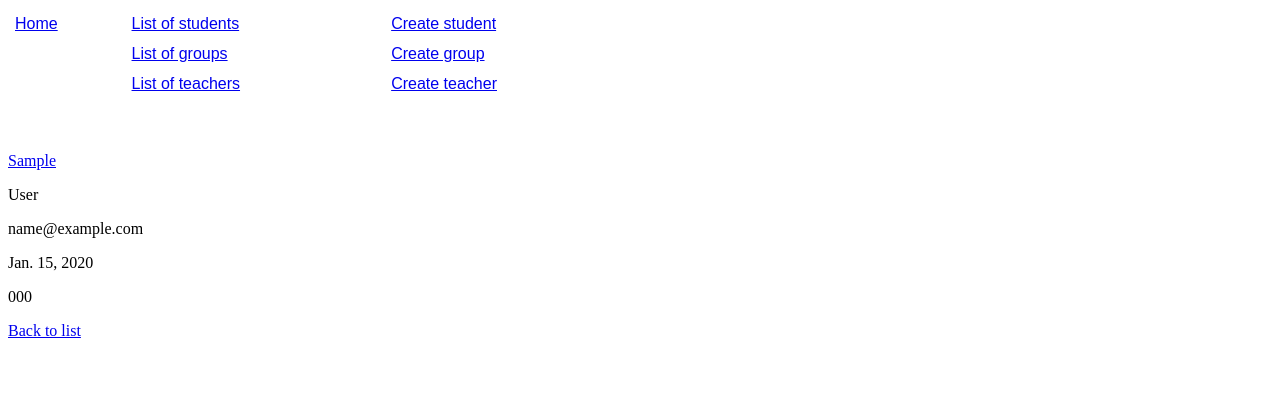
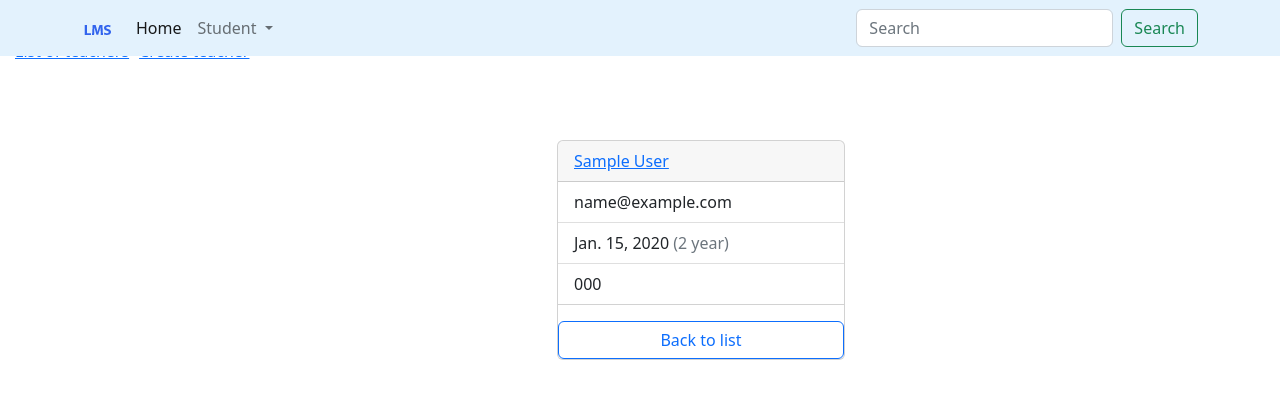
Before and after one commit to NikolasOD/django_lms, a Django app: page /students/detail/1/ in a window 1280 px wide. Shown: the top 399 px of the page. Run offline with Django 4.2, Linux system fonts and the light colour scheme; tables that the repository leaves empty hold one stand-in row (values such as "Sample post"); parts of the project's set-up code (start-up, migrations or seed data) failed here and were passed over; some libraries are stand-ins or nearby versions.

Commit message:
Lesson 17

```diff
--- a/lms/settings.py
+++ b/lms/settings.py
@@ -122,12 +122,16 @@ USE_TZ = True
 # https://docs.djangoproject.com/en/4.1/howto/static-files/
 
 STATIC_URL = 'static/'
+STATIC_ROOT = BASE_DIR / 'static'
 
 # Default primary key field type
 # https://docs.djangoproject.com/en/4.1/ref/settings/#default-auto-field
 
 DEFAULT_AUTO_FIELD = 'django.db.models.BigAutoField'
 
+USE_L10N = False
+DATE_FORMAT = 'd M Y'
+
 if DEBUG:
     SHELL_PLUS = 'ipython'
     SHELL_PLUS_PRINT_SQL = True
--- a/students/models.py
+++ b/students/models.py
@@ -1,6 +1,8 @@
 from datetime import date
 
 from core.validators import ValidEmailDomain
+
+from dateutil.relativedelta import relativedelta
 
 from django.core.exceptions import ValidationError
 from django.core.validators import MinLengthValidator
@@ -38,6 +40,9 @@ class Student(models.Model):
     def __str__(self):
         return f'{self.first_name} {self.last_name}'
 
+    def get_age(self):
+        return relativedelta(date.today(), self.birthday).years
+
     class Meta:
         db_table = 'students'
 
--- a/students/templates/students/detail.html
+++ b/students/templates/students/detail.html
@@ -3,10 +3,24 @@
 {% block title %}Detail of {{ student.first_name }}{% endblock %}
 
 {% block content %}
-   <p><a href="{% url 'student:update' student.pk  %}">{{ student.first_name }}</a></p>
-   <p>{{ student.last_name }}</p>
-   <p>{{ student.email }}</p>
-   <p>{{ student.birthday }}</p>
-   <p>{{ student.phone }}</p>
-   <a href="{% url 'student:list' %}">Back to list</a>
+    <div class="row">
+        <div class="col-5"></div>
+        <div class="col">
+            <div class="card" style="width: 18rem;">
+                <div class="card-header">
+                    <a href="{% url 'student:update' student.pk  %}">{{ student.first_name }} {{ student.last_name }}</a>
+                </div>
+                <ul class="list-group list-group-flush">
+                    <li class="list-group-item">{{ student.email }}</li>
+                    <li class="list-group-item">{{ student.birthday }}
+                    {% if student.get_age %}
+                    <span class="card-subtitle pt-1 mb-1 text-muted">({{ student.get_age }} year)</span>
+                    {% endif %}</li>
+                    <li class="list-group-item">{{ student.phone }}</li>
+                </ul>
+                <a class="btn btn-outline-primary mt-3" href="{% url 'student:list' %}">Back to list</a>
+            </div>
+        </div>
+        <div class="col-5"></div>
+    </div>
 {% endblock %}
--- a/templates/base.html
+++ b/templates/base.html
@@ -2,22 +2,18 @@
 <html lang="en">
 <head>
     <meta charset="UTF-8">
+    <meta name="viewport" content="width=device-width, initial-scale=1">
     <title>LMS - {% block title %}{% endblock %}</title>
+    <link href="https://cdn.jsdelivr.net/npm/bootstrap@5.2.2/dist/css/bootstrap.min.css" rel="stylesheet"
+          integrity="sha384-Zenh87qX5JnK2Jl0vWa8Ck2rdkQ2Bzep5IDxbcnCeuOxjzrPF/et3URy9Bv1WTRi" crossorigin="anonymous">
+    <link rel="stylesheet" href="https://cdn.jsdelivr.net/npm/bootstrap-icons@1.9.1/font/bootstrap-icons.css">
     <style>
-        #menu {
-            font-family: arial, sans-serif;
-            width: 50%;
-        }
         {% block custom_css %}{% endblock %}
     </style>
 </head>
 <body>
+    {% include 'includes/navbar.html' %}
     <table id="menu">
-        <tr>
-            <td style="margin: 5px; padding: 5px;"><a href="{% url 'home' %}">Home</a></td>
-            <td style="margin: 5px; padding: 5px;"><a href="{% url 'student:list' %}">List of students</a></td>
-            <td style="margin: 5px; padding: 5px;"><a href="{% url 'student:create' %}">Create student</a></td>
-        </tr>
         <tr>
             <td style="margin: 5px; padding: 5px;"></td>
             <td style="margin: 5px; padding: 5px;"><a href="{% url 'groups:list' %}">List of groups</a></td>
@@ -29,7 +25,12 @@
             <td style="margin: 5px; padding: 5px;"><a href="{% url 'teachers:create' %}">Create teacher</a></td>
         </tr>
     </table>
-    <br><br>
-    {% block content %}{% endblock %}
+    <div class="container mt-4 pt-5">
+        {% block content %}{% endblock %}
+    </div>
+    <script src="https://cdn.jsdelivr.net/npm/bootstrap@5.2.2/dist/js/bootstrap.bundle.min.js"
+            integrity="sha384-OERcA2EqjJCMA+/3y+gxIOqMEjwtxJY7qPCqsdltbNJuaOe923+mo//f6V8Qbsw3"
+            crossorigin="anonymous">
+    </script>
 </body>
 </html>
--- /dev/null
+++ b/templates/includes/navbar.html
@@ -0,0 +1,33 @@
+{% load static %}
+
+<nav class="navbar navbar-expand-lg fixed-top" style="background-color: #e3f2fd">
+  <div class="container">
+    <a class="navbar-brand" href="{% url 'home' %}">
+      <img src="{% static 'img/logo.png' %}" alt="LMS" width="30" height="24">
+    </a>
+    <button class="navbar-toggler" type="button" data-bs-toggle="collapse" data-bs-target="#navbarSupportedContent"
+            aria-controls="navbarSupportedContent" aria-expanded="false" aria-label="Toggle navigation">
+      <span class="navbar-toggler-icon"></span>
+    </button>
+    <div class="collapse navbar-collapse" id="navbarSupportedContent">
+      <ul class="navbar-nav me-auto mb-2 mb-lg-0">
+        <li class="nav-item">
+          <a class="nav-link active" aria-current="page" href="{% url 'home' %}">Home</a>
+        </li>
+        <li class="nav-item dropdown">
+          <a class="nav-link dropdown-toggle" href="#" role="button" data-bs-toggle="dropdown" aria-expanded="false">
+            Student
+          </a>
+          <ul class="dropdown-menu">
+            <li><a class="dropdown-item" href="{% url 'student:create' %}">Create</a></li>
+            <li><a class="dropdown-item" href="{% url 'student:list' %}">List</a></li>
+          </ul>
+        </li>
+      </ul>
+      <form class="d-flex" role="search">
+        <input class="form-control me-2" type="search" placeholder="Search" aria-label="Search">
+        <button class="btn btn-outline-success" type="submit">Search</button>
+      </form>
+    </div>
+  </div>
+</nav>
```
Also changed, not shown: students/templates/students/list.html (+51 -10 lines), students/static/img/logo.png (added).
